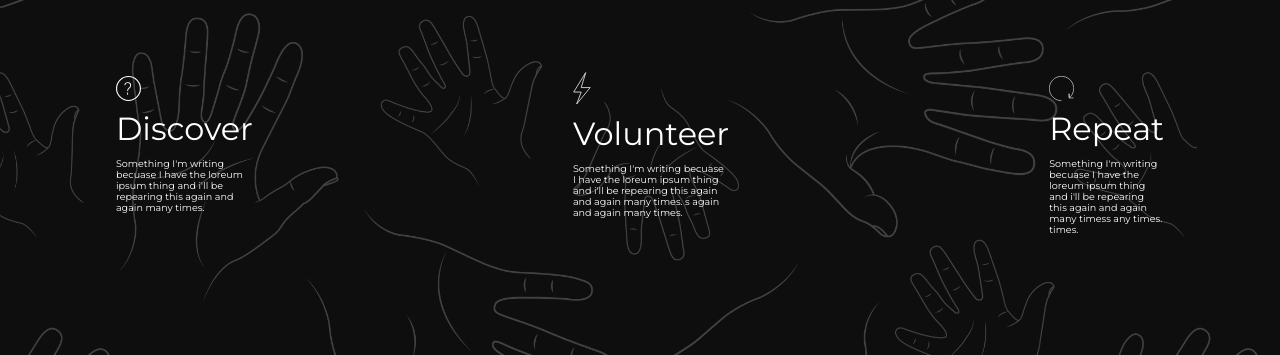
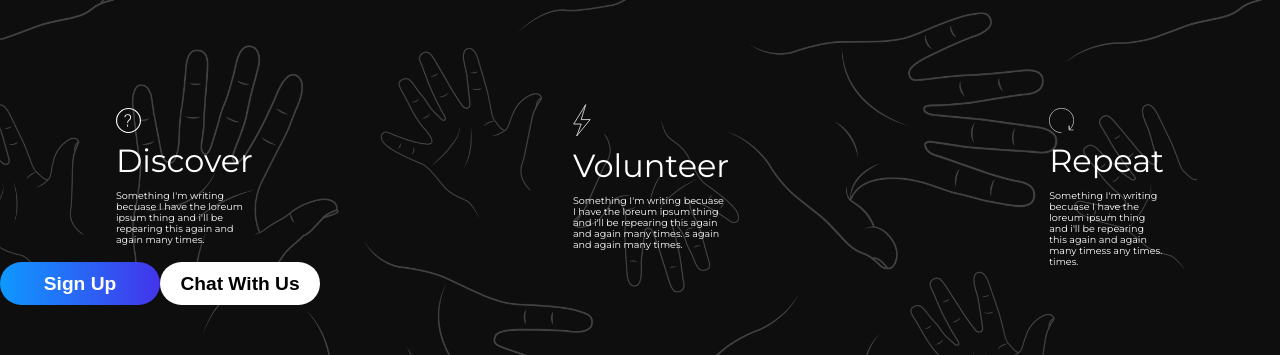
Before and after one commit to AdonayDereje/volunteer_matching, a React (Create React App) app: page / in a window 1280 px wide. Shown: the part 3298-3653 px from the top of the page. Built offline with nearby package versions, Linux system fonts and the light colour scheme.

Commit message:
css edit 3

```diff
--- a/src/App.css
+++ b/src/App.css
@@ -330,7 +330,7 @@
 .contactUs--container {
   background-size: contain;
   padding: 0;
-  height: 65rem;
+  height: 67rem;
   display: flex;
   flex-direction: column;
 }
@@ -380,9 +380,12 @@
   background: url(review-bg.png) top left repeat, rgb(14, 14, 14) no-repeat;
   background-size: contain;
   margin-top: 4rem;
+  padding-top: 10rem;
+}
+
+.emailUs-elementContainer{
   display: flex;
   flex-direction: row;
-  padding-top: 10rem;
   justify-content: center;
 }
 
@@ -406,3 +409,19 @@
   color:white;
   max-width: 10rem;
 }
+
+.emailUs-buttonContainer {
+
+}
+
+.emailUs-button {
+  font-size: 1.2rem;
+  max-width: 500rem;
+  height: 2.7rem;
+  width: 10rem;
+}
+
+.whiteBg {
+  background-image: linear-gradient(to right, #ffffff, #ffffff);
+  color: black;
+}
--- a/src/components/EmailUs.js
+++ b/src/components/EmailUs.js
@@ -5,7 +5,8 @@ import Discover from '../discover.svg'
 
 function EmailUs (){
     return (
-        <div className="review-container emailUs-container">
+        <div className='emailUs-container review-container'>
+            <div className=" emailUs-elementContainer">
                 <div className="emailUs-element">
                     <h3 className="emailUs-mainText"><img src={Discover} width="25px" alt=""/> Discover</h3>
                     <p className="emailUs-subText">Something I'm writing becuase I have the loreum ipsum thing and i'll be repearing this again and again many times.</p>
@@ -19,9 +20,15 @@ function EmailUs (){
                     <p className="emailUs-subText">Something I'm writing becuase I have the loreum ipsum thing and i'll be repearing this again and again many timess any times. times.</p>
                 </div>
             </div>
+            <div className="emailUs-buttonContainer">
+                <button className="button emailUs-button">Sign Up</button>
+                <button className="button emailUs-button whiteBg">Chat With Us</button>
+            </div>
 
+        </div>
 
     )
 }
 
+
 export default EmailUs;
```
Lines whose indentation alone changed are shown as unchanged.
